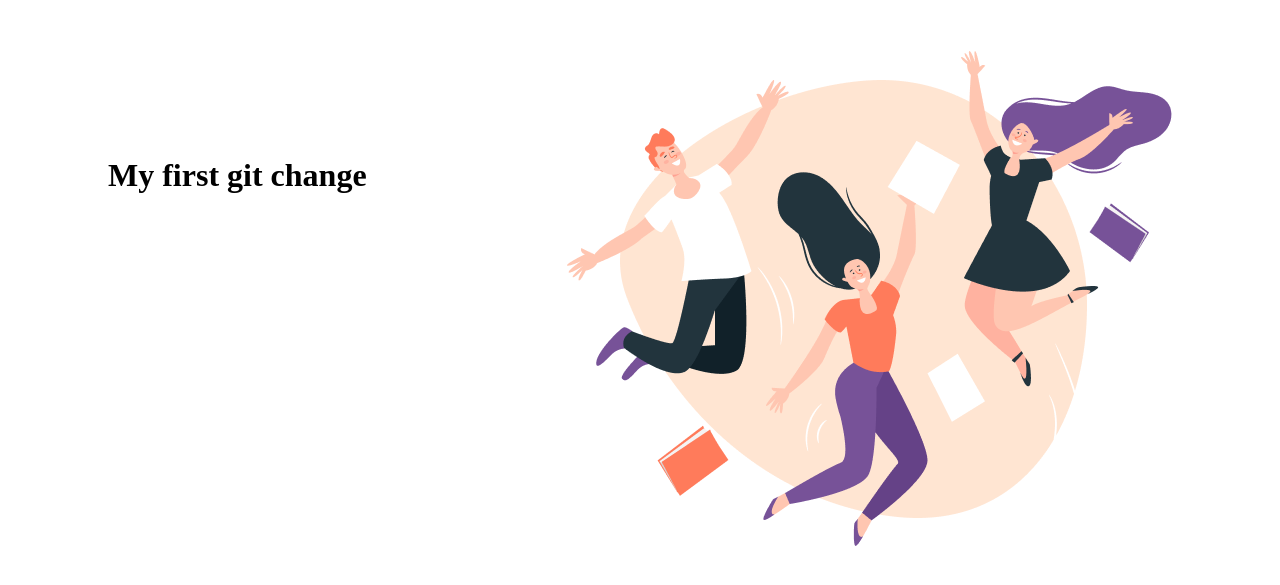
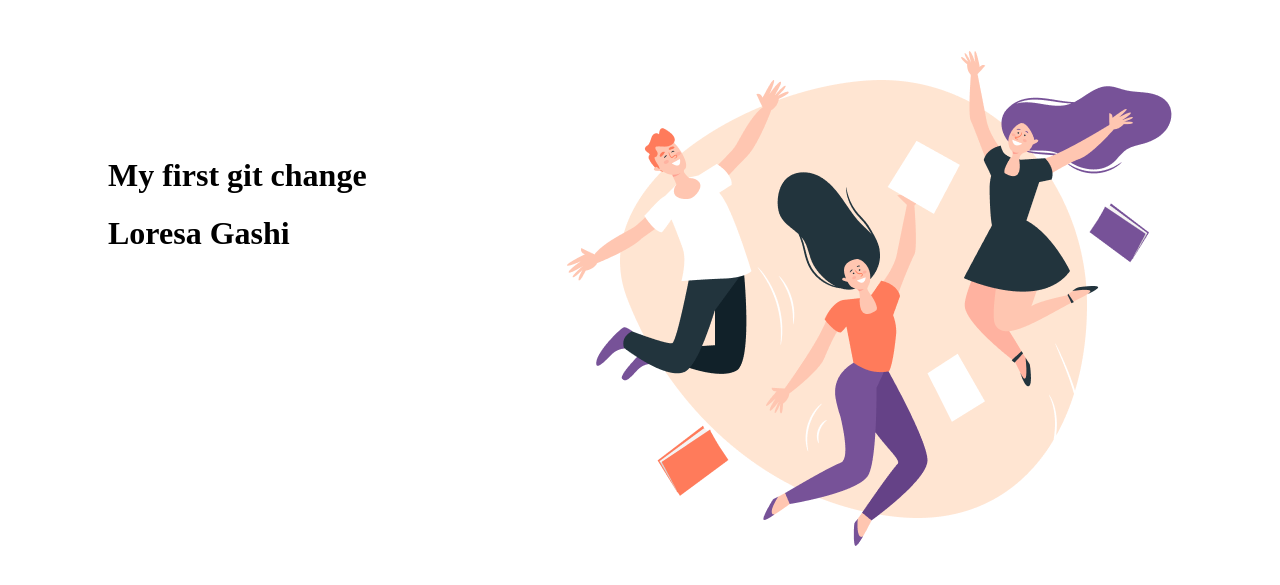
Before and after one commit to shasivar/BeetrotGr4, a plain HTML site: page index.html in a window 1280 px wide. Shown: the part 83-668 px from the top of the page. Drawn offline with Linux system fonts and the light colour scheme.

Commit message:
Loresa Gashi

```diff
--- a/index.html
+++ b/index.html
@@ -24,6 +24,7 @@
           <div class="header">
             <div class="left-side">
               <h1>My first git change</h1>
+              <h1>Loresa Gashi</h1>
             </div>
             <div class="header-image">
                 <img src="./Image.png" alt="">
```
